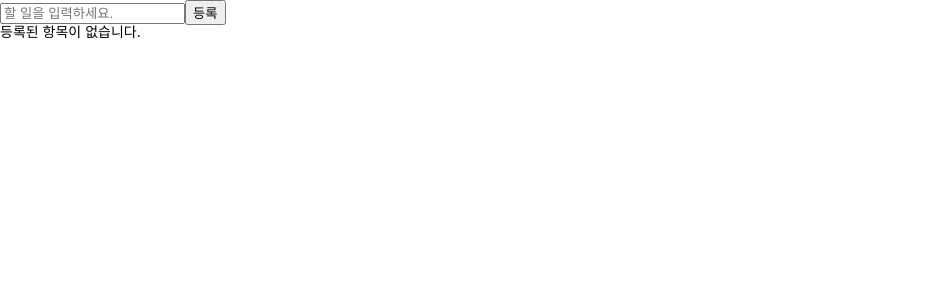
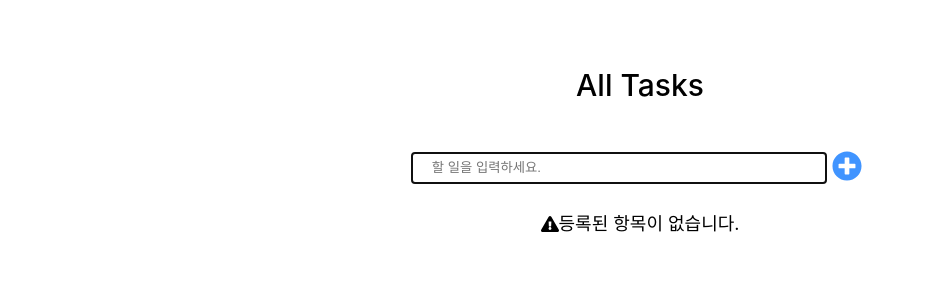
Before and after one commit to hurima90-kim/Study-Space, a React (Create React App) app: page / in a window 1280 px wide. Shown: the top 300 px of the page, without its empty margins (0-925 px from the left). Built offline with nearby package versions, Linux system fonts and the light colour scheme.

Commit message:
style: add styles in project

```diff
--- /dev/null
+++ b/src/components/TodoHeader.tsx
@@ -0,0 +1,20 @@
+import React from 'react'
+import styled from 'styled-components'
+
+export const TodoHeader = () => {
+    return (
+        <Header>
+            All Tasks
+        </Header>
+    )
+}
+
+const Header = styled.h1`
+    display: flex;
+    justify-content: center;
+    align-items: center;
+    padding: 20px;
+    font-size: 30px;
+    font-weight: 500;
+    margin-top: 50px;
+`;
--- a/src/components/TodoInsert.tsx
+++ b/src/components/TodoInsert.tsx
@@ -1,4 +1,6 @@
 import React, { ChangeEvent, FormEvent, useState } from 'react';
+import styled from 'styled-components';
+import { FaPlusCircle } from 'react-icons/fa';
 
 type TodoInsertProps = {
     onInsert: (text: string) => void;
@@ -6,25 +8,54 @@ type TodoInsertProps = {
 
 function TodoInsert({ onInsert }: TodoInsertProps) {
     const [value, setValue] = useState('');
+
     const onChange = (e: ChangeEvent<HTMLInputElement>) => {
         setValue(e.target.value);
     };
+
     const onSubmit = (e: FormEvent) => {
         e.preventDefault();
+        const trim = value.trim();
+        if(!trim) return;
         onInsert(value);
         setValue('');
     };
 
     return (
-    <form onSubmit={onSubmit}>
+        <TodoForm onSubmit={onSubmit}>
             <input
+                autoFocus
                 placeholder="할 일을 입력하세요."
                 value={value}
                 onChange={onChange}
+                required
             />
-      <button type="submit">등록</button>
-    </form>
+            <button type="submit"><FaPlusCircle size='30' color='#4094ff'/></button>
+        </TodoForm>
     );
 }
 
 export default TodoInsert;
+
+const TodoForm = styled.form`
+    display: flex;
+    justify-content: center;
+    align-items: center;
+    margin: 30px auto;
+    width: 500px;
+
+    input {
+        flex: 0.9;
+        height: 30px;
+        border: none;
+        border-bottom: 1px solid gray;
+        padding-left: 20px;
+    }
+
+    button {
+        background-color: transparent;
+        border: none;
+        outline: none;
+        cursor: pointer;
+    }
+`;
--- a/src/components/TodoItem.tsx
+++ b/src/components/TodoItem.tsx
@@ -1,5 +1,7 @@
-import React, { CSSProperties } from 'react';
+import React, { useState } from 'react';
 import { Todo } from 'modules/todos';
+import styled, {css} from 'styled-components';
+import { FaCheckCircle, FaEraser } from 'react-icons/fa';
 
 type TodoItemProps = {
     todo: Todo;
@@ -8,17 +10,11 @@ type TodoItemProps = {
 };
 
 function TodoItem({ todo, onToggle, onRemove }: TodoItemProps) {
-  // CSSProperties 는 style 객체의 타입입니다.
-  const textStyle: CSSProperties = {
-    textDecoration: todo.done ? 'line-through' : 'none'
-  };
-  const removeStyle: CSSProperties = {
-    marginLeft: 8,
-    color: 'red'
-  };
+    const [done, setDone] = useState(false)
 
     const handleToggle = () => {
         onToggle(todo.id);
+        setDone(true);
     };
 
     const handleRemove = () => {
@@ -26,15 +22,67 @@ function TodoItem({ todo, onToggle, onRemove }: TodoItemProps) {
     };
 
     return (
-    <li>
-      <span onClick={handleToggle} style={textStyle}>
-        {todo.text}
-      </span>
-      <span onClick={handleRemove} style={removeStyle}>
-        (X)
-      </span>
-    </li>
+        <Item>
+            <CheckCircle done={done} onClick={handleToggle}>
+                {done && <FaCheckCircle />}
+            </CheckCircle>
+            <Text done={done}>{todo.content}</Text>
+            <Remove onClick={handleRemove}>
+                <FaEraser />
+            </Remove>
+        </Item>
     );
 }
 
 export default TodoItem;
+
+const Item = styled.li`
+    display: flex;
+    justify-content: center;
+    align-items: center;
+    width: 500px;
+    box-shadow: 2px 2px 7px 1px #ddd;
+    border-radius: 50px;
+    padding: 10px 20px;
+    margin-bottom: 15px;
+`;
+
+const CheckCircle = styled.div<{done: boolean}>`
+    width: 20px;
+    height: 20px;
+    border-radius: 16px;
+    font-size: 16px;
+    border: 1px solid #ddd;
+    box-shadow: 1px 1px 4px 1px #ddd;
+    color: #000;
+    display: flex;
+    align-items: center;
+    justify-content: center;
+    margin-right: 20px;
+    cursor: pointer;
+    ${(props) =>
+        props.done &&
+        css`
+        border: 1px solid #33bb77;
+        color: #fff;
+        background-color: #33bb77;
+    `}
+`;
+const Text = styled.div<{done: boolean}>`
+    flex: 1;
+    font-size: 16px;
+    color: #000;
+    ${(props) =>
+        props.done &&
+        css`
+        color: #ced4da;
+        text-decoration: line-through;
+        `}
+`;
+const Remove = styled.div`
+    width: 20px;
+    height: 20px;
+    color: #000;
+    font-size: 16px;
+    cursor: pointer;
+`;
--- a/src/components/TodoList.tsx
+++ b/src/components/TodoList.tsx
@@ -1,6 +1,8 @@
 import React from 'react';
 import { Todo } from 'modules/todos';
 import TodoItem from './TodoItem';
+import styled from 'styled-components';
+import { FaExclamationTriangle } from 'react-icons/fa';
 
 type TodoListProps = {
     todos: Todo[];
@@ -9,19 +11,35 @@ type TodoListProps = {
 };
 
 function TodoList({ todos, onToggle, onRemove }: TodoListProps) {
-  if (todos.length === 0) return <p>등록된 항목이 없습니다.</p>;
+    if (todos.length === 0)
+    return <Notice><FaExclamationTriangle/>등록된 항목이 없습니다.</Notice>;
     return (
-    <ul>
-      {todos.map(todo => (
+        <List>
+            {todos &&
+                todos.map(todo => (
                     <TodoItem
                     todo={todo}
                     onToggle={onToggle}
                     onRemove={onRemove}
                     key={todo.id}
                     />
-      ))}
-    </ul>
+                ))
+            }
+        </List>
     );
 }
 
 export default TodoList;
+
+const Notice = styled.p`
+    display: flex;
+    justify-content: center;
+    font-size: 18px;
+`;
+
+const List = styled.ul`
+    display: flex;
+    justify-content: center;
+    align-items: center;
+    flex-direction: column;
+`;
--- a/src/containers/TodoApp.tsx
+++ b/src/containers/TodoApp.tsx
@@ -4,6 +4,7 @@ import { RootState } from '../modules';
 import { toggleTodo, removeTodo, addTodo } from 'modules/todos';
 import TodoInsert from '../components/TodoInsert';
 import TodoList from '../components/TodoList';
+import { TodoHeader } from 'components/TodoHeader';
 
 function TodoApp() {
     const todos = useSelector((state: RootState) => state.todos);
@@ -23,6 +24,7 @@ function TodoApp() {
 
     return (
         <>
+            <TodoHeader />
             <TodoInsert onInsert={onInsert} />
             <TodoList todos={todos} onToggle={onToggle} onRemove={onRemove} />
         </>
--- a/src/modules/index.ts
+++ b/src/modules/index.ts
@@ -2,7 +2,7 @@ import { combineReducers } from 'redux';
 import todos from './todos';
 
 const rootReducer = combineReducers({
-  todos
+    todos
 });
 
 // 루트 리듀서를 내보내주세요.
--- a/src/modules/todos.ts
+++ b/src/modules/todos.ts
@@ -33,8 +33,8 @@ type TodosAction =
 // 상태에서 사용 할 할 일 항목 데이터 타입 정의
 export type Todo = {
     id: number;
-  text: string;
-  done: boolean;
+    content: string;
+    isCheck: boolean;
 };
 
 // 이 모듈에서 관리할 상태는 Todo 객체로 이루어진 배열
@@ -53,13 +53,13 @@ function todos(
         return state.concat({
             // action.payload 객체 안의 값이 모두 유추됩니다.
             id: action.payload.id,
-        text: action.payload.text,
-        done: false
+            content: action.payload.text,
+            isCheck: false
         });
         case TOGGLE_TODO:
         return state.map(todo =>
             // payload 가 number 인 것이 유추됩니다.
-        todo.id === action.payload ? { ...todo, done: !todo.done } : todo
+            todo.id === action.payload ? { ...todo, isCheck: !todo.isCheck } : todo
         );
         case REMOVE_TODO:
         // payload 가 number 인 것이 유추됩니다.
```
Lines whose indentation alone changed are shown as unchanged.
